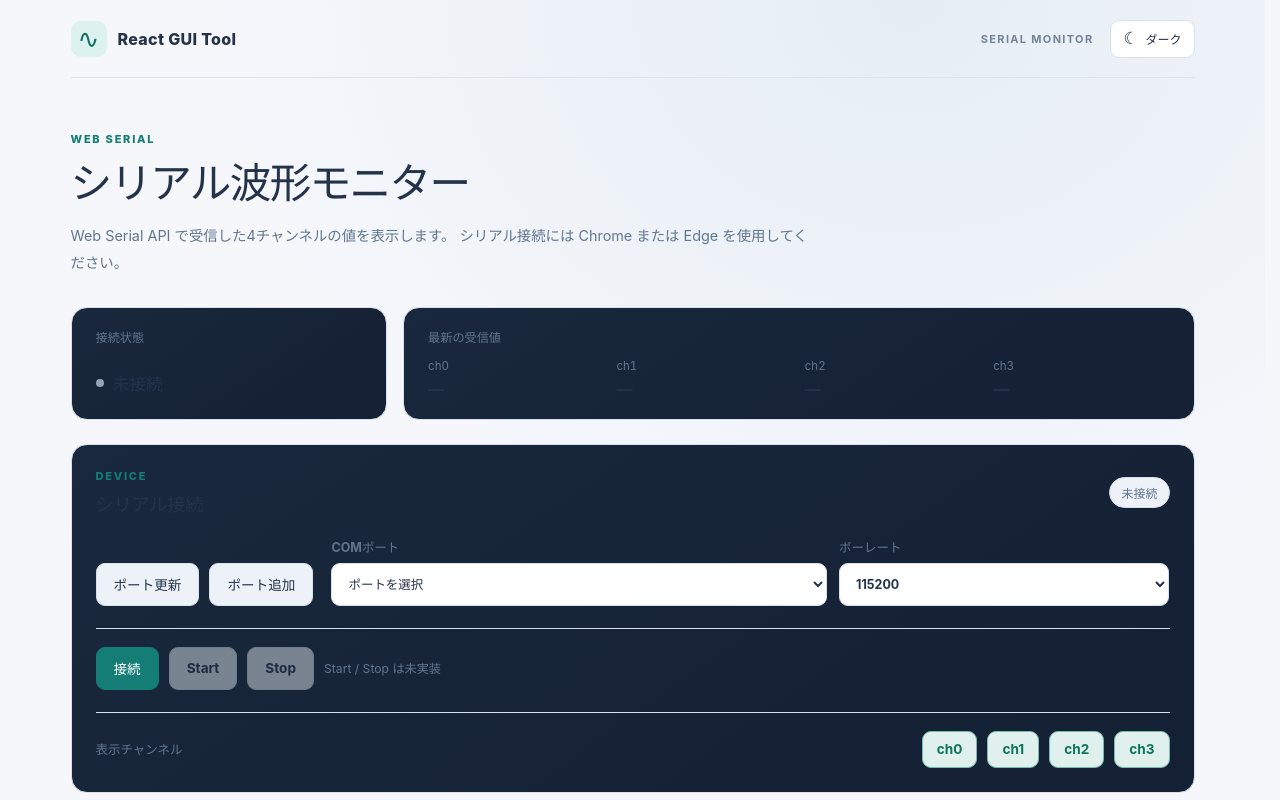
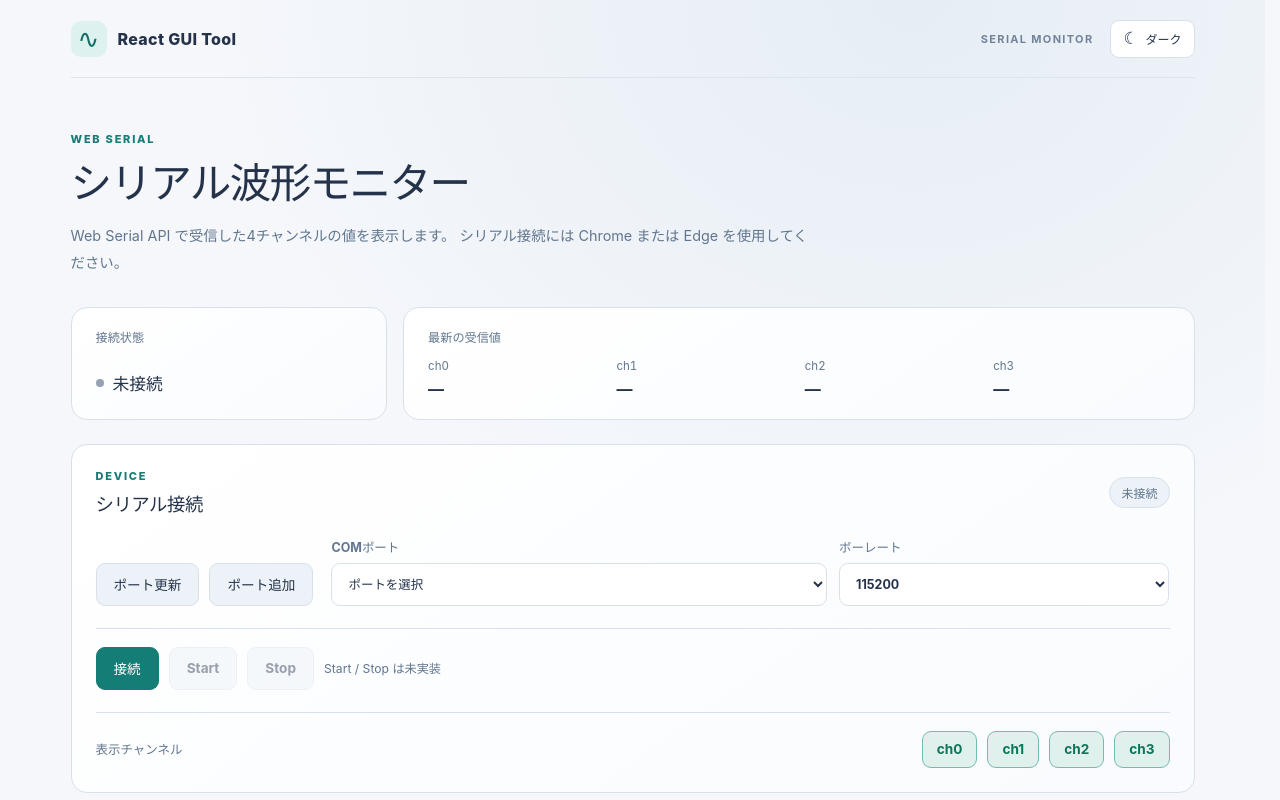
Before and after one commit to naoiw/react-gui-tool, a React (Vite) app: page / in a window 1280 px wide. Shown: the top 800 px of the page. Built offline with nearby package versions, Linux system fonts and the light colour scheme.

Commit message:
fix: apply theme card gradients correctly and clarify toggle accessibility

```diff
--- a/src/App.tsx
+++ b/src/App.tsx
@@ -48,7 +48,6 @@ export default function App() {
               onClick={() => setTheme((current) => current === 'light' ? 'dark' : 'light')}
               aria-label={theme === 'light' ? 'ダークモードに切り替える' : 'ライトモードに切り替える'}
               title={theme === 'light' ? 'ダークモードに切り替える' : 'ライトモードに切り替える'}
-              aria-pressed={theme === 'dark'}
             >
               <span className="theme-toggle__icon" aria-hidden="true">{theme === 'light' ? '☾' : '☀'}</span>
               <span>{theme === 'light' ? 'ダーク' : 'ライト'}</span>
--- a/src/index.css
+++ b/src/index.css
@@ -49,7 +49,7 @@
 :root[data-theme="dark"] {
   --canvas: #0b1220;
   --panel: #172337;
-  --card-background: var(--card-background);
+  --card-background: linear-gradient(145deg, #19283c, #142033);
   --soft: #24344b;
   --line: #304157;
   --ink: #edf3fb;
@@ -127,7 +127,7 @@ button:focus-visible, select:focus-visible, input:focus-visible, a:focus-visible
 .page-intro h1 { margin: 0; font-size: clamp(1.8rem, 3.6vw, 2.6rem); font-weight: 750; letter-spacing: -.04em; line-height: 1.25; }
 .page-description { max-width: 740px; margin: 0; color: var(--muted); font-size: .9rem; line-height: 1.9; }
 .status-grid { display: grid; grid-template-columns: minmax(170px, 1fr) minmax(0, 2.5fr); gap: 16px; }
-.status-card, .panel, .waveform-card { min-width: 0; border: 1px solid var(--line); border-radius: 16px; background: linear-gradient(145deg, #19283c, #142033); }
+.status-card, .panel, .waveform-card { min-width: 0; border: 1px solid var(--line); border-radius: 16px; background: var(--card-background); }
 .status-card { display: grid; gap: 13px; padding: 20px 24px; }
 .status-card__label { color: var(--muted); font-size: .76rem; font-weight: 650; }
 .status-card__value { display: flex; align-items: center; gap: 9px; font-size: 1.05rem; }
```
Also changed, not shown: 1 other file (tests, documents, lock files or other folders).
